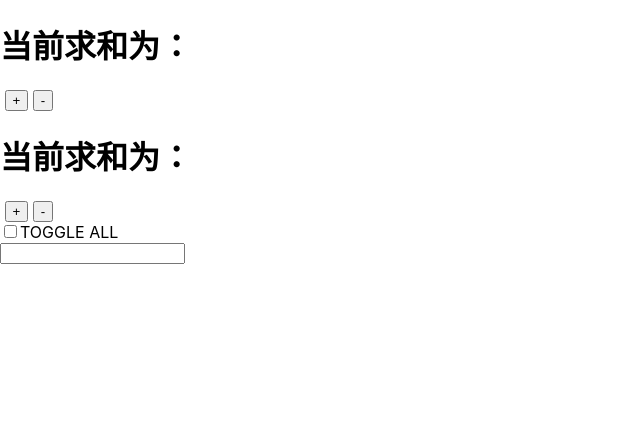
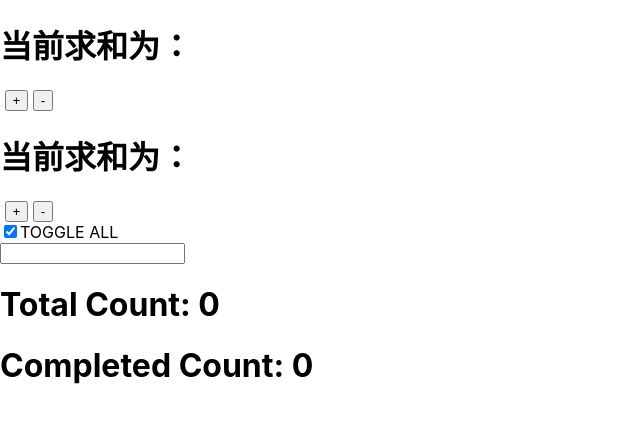
Before and after one commit to HideOnBushTuT/my-app, a React (Create React App) app: page / in a window 1280 px wide. Shown: the top 422 px of the page, without its empty margins (0-640 px from the left). Built offline with nearby package versions, Linux system fonts and the light colour scheme; the HTML template or start-up script is replaced by a standard one.

Commit message:
feat: add footer

```diff
--- /dev/null
+++ b/src/Components/Todo List/Footer/Footer.js
@@ -0,0 +1,8 @@
+export default ({ totalCount, completedCount }) => {
+    return (
+        <div>
+            <h1>Total Count: {totalCount}</h1>
+            <h1>Completed Count: {completedCount}</h1>
+        </div>
+    )
+}
--- /dev/null
+++ b/src/Components/Todo List/Footer/index.jsx
@@ -0,0 +1,9 @@
+import { connect } from "react-redux"
+import Footer from "./Footer"
+
+const mapStateToProps = (state) => ({
+    totalCount: state.todos.todos.length,
+    completedCount: state.todos.todos.filter((todo) => todo.isCompleted).length
+})
+
+export default connect(mapStateToProps)(Footer)
--- a/src/Components/Todo List/Header/TodoHeader.js
+++ b/src/Components/Todo List/Header/TodoHeader.js
@@ -1,4 +1,4 @@
-export default ({ toggleAll, untoggleAll }) => {
+export default ({ isAllCompleted, toggleAll, untoggleAll }) => {
     const checkboxHandler = (event) => {
         if (event.target.checked) {
             toggleAll()
@@ -6,11 +6,11 @@ export default ({ toggleAll, untoggleAll }) => {
             untoggleAll()
         }
     }
-
+    console.log(isAllCompleted)
     return (
         <div>
             <label>
-            <input type="checkbox" onChange={checkboxHandler}  />
+            <input type="checkbox" checked={isAllCompleted} onChange={checkboxHandler}  />
             TOGGLE ALL
             </label>
         </div>
--- a/src/Components/Todo List/Header/index.jsx
+++ b/src/Components/Todo List/Header/index.jsx
@@ -5,4 +5,13 @@ import {
 } from "../../../Store/Action/todo"
 import TodoHeader from "./TodoHeader"
 
-export default connect((state) => {}, { toggleAll, untoggleAll })(TodoHeader)
+const mapStateToProps = (state) => {
+    const completedCount = state.todos.todos.filter((todo) => todo.isCompleted).length
+    const allCount = state.todos.todos.length
+    return {
+        isAllCompleted: completedCount == allCount
+    }
+}
+
+
+export default connect(mapStateToProps, { toggleAll, untoggleAll })(TodoHeader)
--- a/src/Components/Todo List/index.js
+++ b/src/Components/Todo List/index.js
@@ -1,9 +1,11 @@
 import TodoHeader from "./Header/index"
 import List from "./List"
+import Footer from "./Footer"
 
 export default () => {
     return <div>
         <TodoHeader />
         <List />
+        <Footer />
     </div>
 }
--- a/src/Store/Reducers/todoListReducer.js
+++ b/src/Store/Reducers/todoListReducer.js
@@ -23,23 +23,26 @@ export default function todoListReducer(preState = initState, action) {
                 ...preState,
                 todos: preState.todos.map((todo) => {
                     if (todo.id == todoId) {
-                        return { isCompleted: !todo.isCompleted, ...todo }
+                        console.log(todo, todo.isCompleted, !todo.isCompleted)
+                        const newTodo = { ...todo, isCompleted: !todo.isCompleted }
+                        console.log(newTodo)
+                        return newTodo
                     }
-                    return todo
+                    return { ...todo }
                 })
             }
         case TOGGLE_ALL:
             return {
                 ...preState,
                 todos: preState.todos.map((todo) => {
-                  return  { isCompleted: true, ...todo }
+                  return  { ...todo, isCompleted: true }
                 })
             }
         case UNTOGGLE_ALL:
             return {
                 ...preState,
                 todos: preState.todos.map((todo) => {
-                    return { isCompleted: false, ...todo }
+                    return { ...todo, isCompleted: false }
                 })
             }
         default: return preState
```
